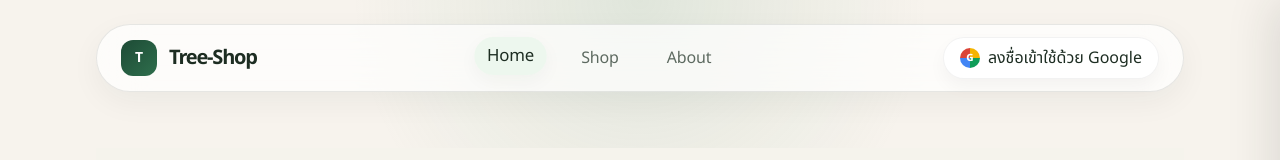
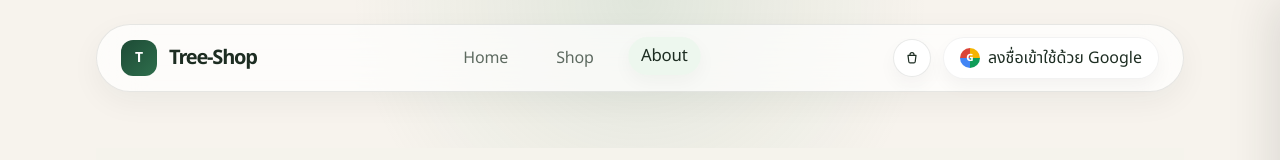
Before and after one commit to kritsada19/tree-store-project, a Next.js app: page /about in a window 1280 px wide. Shown: the top 160 px of the page. Built offline with nearby package versions, Linux system fonts and the light colour scheme; no server answers.

Commit message:
feat: localize UI text and update font to Noto Sans Thai

```diff
--- a/app/about/page.tsx
+++ b/app/about/page.tsx
@@ -1,6 +1,5 @@
 import Link from 'next/link'
 import Image from 'next/image'
-import { ShoppingBag } from 'lucide-react'
 
 export default function AboutPage() {
   return (
--- a/components/Navbar.tsx
+++ b/components/Navbar.tsx
@@ -100,7 +100,8 @@ export function Navbar({
 
   const activeItem =
     navItems.find((item) => {
-      const href = item === "Home" ? "/" : item === "Shop" ? "/shop" : "#";
+      const href =
+        item === "Home" ? "/" : item === "Shop" ? "/shop" : item === "About" ? "/about" : "#";
       return href === pathname || (item === "Home" && pathname === "/");
     }) ?? "Home";
 
@@ -121,18 +122,18 @@ export function Navbar({
           className="hidden items-center gap-4 px-2 md:flex lg:gap-6"
         >
           {navItems.map((item) => {
-            const href = item === "Home" ? "/" : item === "Shop" ? "/shop" : "#";
+            const href =
+              item === "Home" ? "/" : item === "Shop" ? "/shop" : item === "About" ? "/about" : "#";
             const isActive = activeItem === item;
 
             return (
               <Link
                 key={item}
                 href={href}
-                className={`relative rounded-full px-3 py-1.5 text-sm font-medium tracking-[-0.01em] transition-all duration-200 ease-out ${
-                  isActive
+                className={`relative rounded-full px-3 py-1.5 text-sm font-medium tracking-[-0.01em] transition-all duration-200 ease-out ${isActive
                     ? "scale-105 -translate-y-0.5 bg-[#edf7ee] text-[#1d2d22] shadow-[0_6px_18px_rgba(29,45,34,0.04)]"
                     : "text-[#5d6a60] hover:bg-[#f3f7f4] hover:text-[#1d2d22]"
-                }`}
+                  }`}
               >
                 {item}
               </Link>
@@ -141,6 +142,31 @@ export function Navbar({
         </nav>
 
         <div className="flex items-center gap-3">
+          <button
+            type="button"
+            onClick={() => setIsCartOpen(true)}
+            className="relative inline-flex items-center justify-center rounded-full border border-[#1d2d22]/10 bg-white p-2.5 text-[#1d2d22] shadow-[0_8px_18px_rgba(0,0,0,0.04)] transition hover:-translate-y-0.5"
+            aria-label="Open shopping cart"
+          >
+            <svg
+              viewBox="0 0 24 24"
+              fill="none"
+              stroke="currentColor"
+              strokeWidth="1.8"
+              strokeLinecap="round"
+              strokeLinejoin="round"
+              className="h-4 w-4"
+              aria-hidden="true"
+            >
+              <path d="M6 8h12l-1.2 9.6a2 2 0 0 1-2 1.7H9.2a2 2 0 0 1-2-1.7L6 8Z" />
+              <path d="M9 8V7a3 3 0 1 1 6 0v1" />
+            </svg>
+            {cartCount > 0 && (
+              <span className="absolute -right-1 -top-1 inline-flex h-5 min-w-5 items-center justify-center rounded-full bg-[#1d4b35] px-1 text-[10px] font-bold text-white">
+                {cartCount}
+              </span>
+            )}
+          </button>
           {status === "authenticated" && session?.user?.email ? (
             <div className="flex items-center gap-2">
               <div
```
